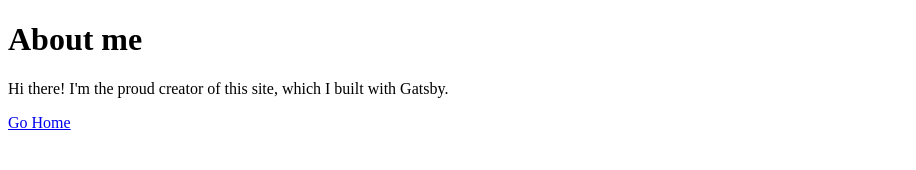
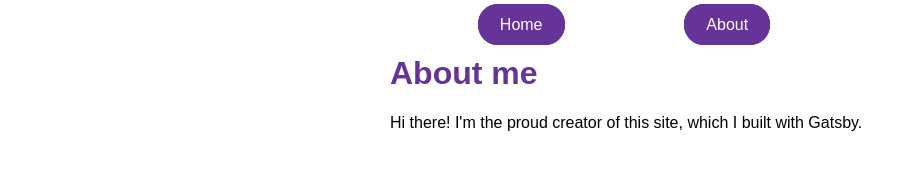
Before and after one commit to JuanFeA98/HelloGatsby, a Gatsby site: page /about in a window 1280 px wide. Shown: the whole page, without its empty margins (0-916 px from the left). Built offline with nearby package versions, Linux system fonts and the light colour scheme; Gatsby itself is replaced by a stand-in of ours.

Commit message:
Adding styles

```diff
--- /dev/null
+++ b/src/components/layout.js
@@ -0,0 +1,33 @@
+import * as React from 'react'
+import { Link } from 'gatsby'
+import {
+    container,
+    heading,
+    navLinks,
+    navLinkItem,
+    navLinkText
+} from './layout.module.css'
+
+const Layout = ({ PageTitle, children })=>{
+    return(
+        <div className={container}>
+            <title>{PageTitle}</title>
+            <nav>
+                <ul className={navLinks}>
+                    <li className={navLinkItem}>
+                        <Link to='/' className={navLinkText}>Home</Link>
+                    </li>
+                    <li className={navLinkItem}>
+                        <Link to='/about' className={navLinkText}>About</Link>
+                    </li>
+                </ul>
+            </nav>
+            <main>
+                <h1 className={heading}>{PageTitle}</h1>
+                {children}
+            </main>
+        </div>
+    )
+}
+
+export default Layout
--- /dev/null
+++ b/src/components/layout.module.css
@@ -0,0 +1,36 @@
+.container{
+    margin: auto;
+    max-width: 500px;
+    font-family: sans-serif;
+    /* background: red; */
+}
+
+.heading{
+    color: rebeccapurple;
+}
+
+.navLinks{
+    display: flex;
+    justify-content: space-evenly;
+    list-style: none;
+    padding-left: 0;
+}
+
+.navLinkItem{
+    padding-right: 2rem;
+}
+
+.navLinkText{
+    color: white;
+    text-decoration: none;
+    background: rebeccapurple;
+    border: 2px solid rebeccapurple;
+    padding: 10px 20px;
+    border-radius: 20px;
+}
+
+.navLinkText:hover{
+    background: white;
+    border: 2px solid rebeccapurple;
+    color: rebeccapurple;
+}
--- a/src/pages/about.js
+++ b/src/pages/about.js
@@ -1,16 +1,14 @@
 import * as React from 'react';
 import { Link } from 'gatsby';
+import Layout from '../components/layout';
 
 const AboutPage = ()=>{
     return(
-        <main>
-            <title>About me</title>
-            <h1>About me</h1>
+        <Layout PageTitle='About me'>
             <p>
                 Hi there! I'm the proud creator of this site, which I built with Gatsby.
             </p>
-            <Link to='/'>Go Home</Link>
-        </main>
+        </Layout>
     )
 };
 
```
Also changed, not shown: src/pages/index.js (+5 -7 lines).
